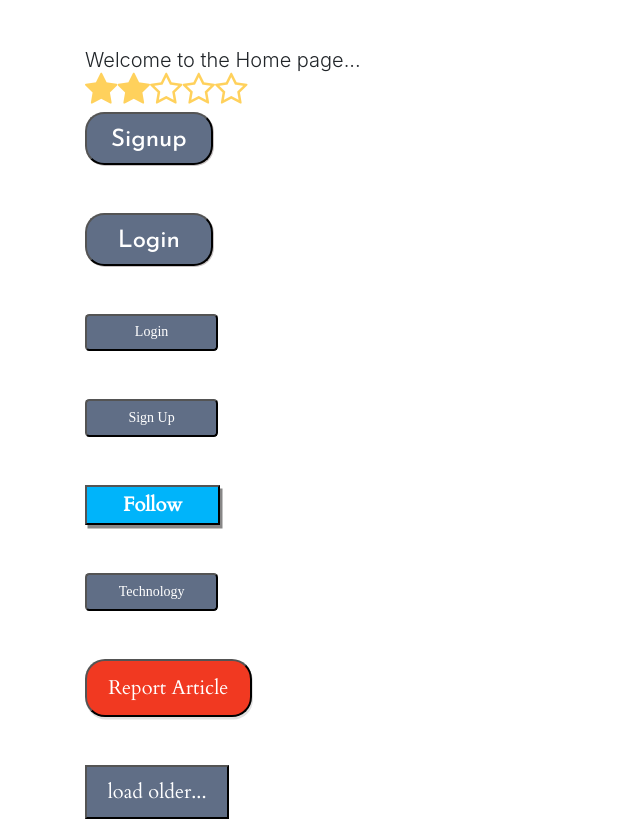
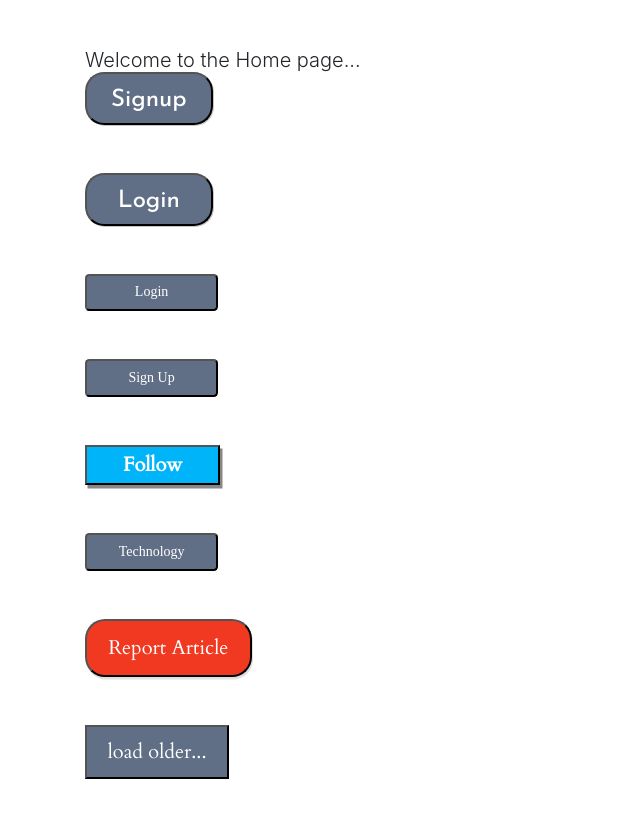
Before and after one commit to andela/heimdal-ah-frontend, a React app: page / in a window 1280 px wide. Shown: the top 821 px of the page, without its empty margins (0-640 px from the left). Built offline with nearby package versions, Linux system fonts and the light colour scheme; a web font is replaced by a local one.

Commit message:
[feature #163166708] resolve directory error

```diff
--- a/src/component/Pages/HomePage.jsx
+++ b/src/component/Pages/HomePage.jsx
@@ -1,14 +1,14 @@
 import React from 'react';
-import Rating from '../UI/rating/Rating.jsx';
+// import Rating from '../UI/rating/Rating';
 import Button from '../UI/buttons/Button';
 import { DemoArticleCoponentWithGlowState } from '../UI/buttons/glow/DemoArticleCoponentWithGlowState';
 
+// <Rating className='fa fa-star' ratings={2.5} />
 const HomePage = () => (
   <div>
     <h2 className='lead mt-5'>
       Welcome to the Home page...
       <div>
-        <Rating className='fa fa-star' ratings={2.5} />
         <Button type='signup' label='Signup' />
         <br />
         <br />
```
